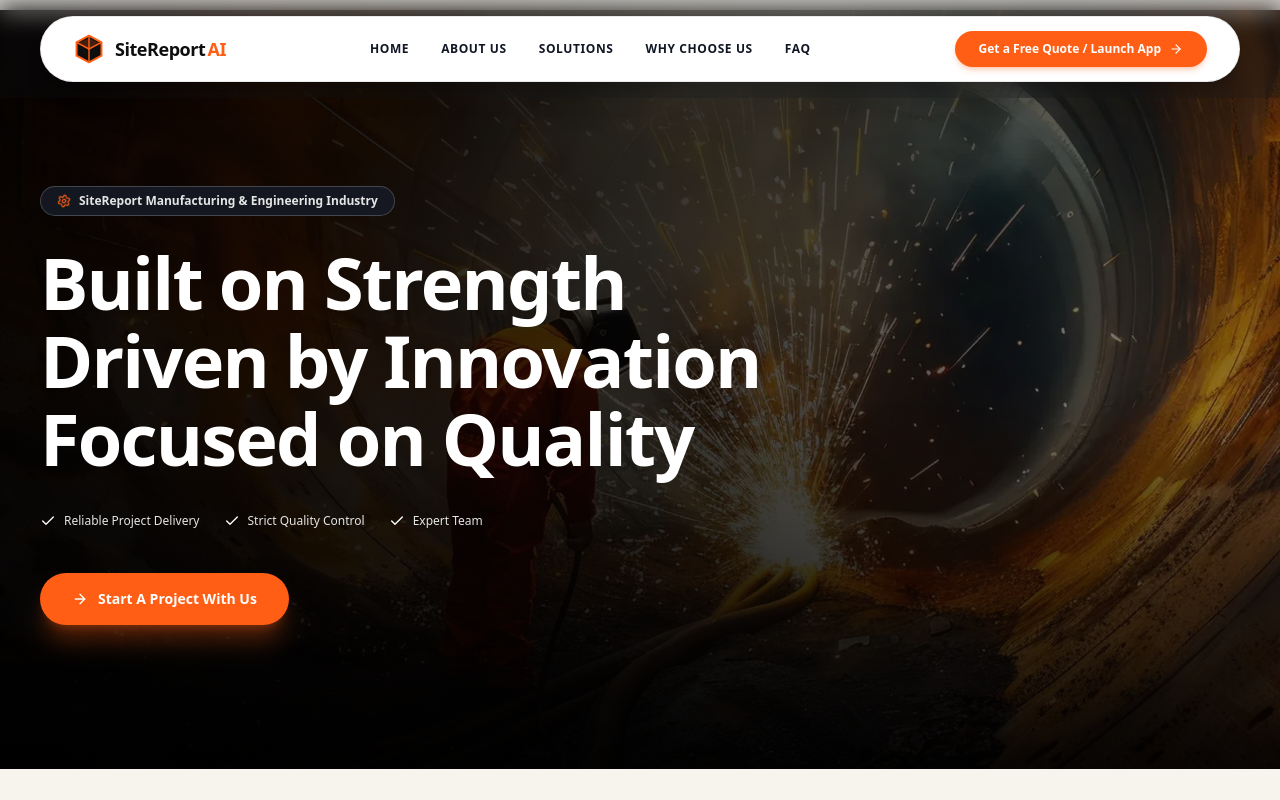
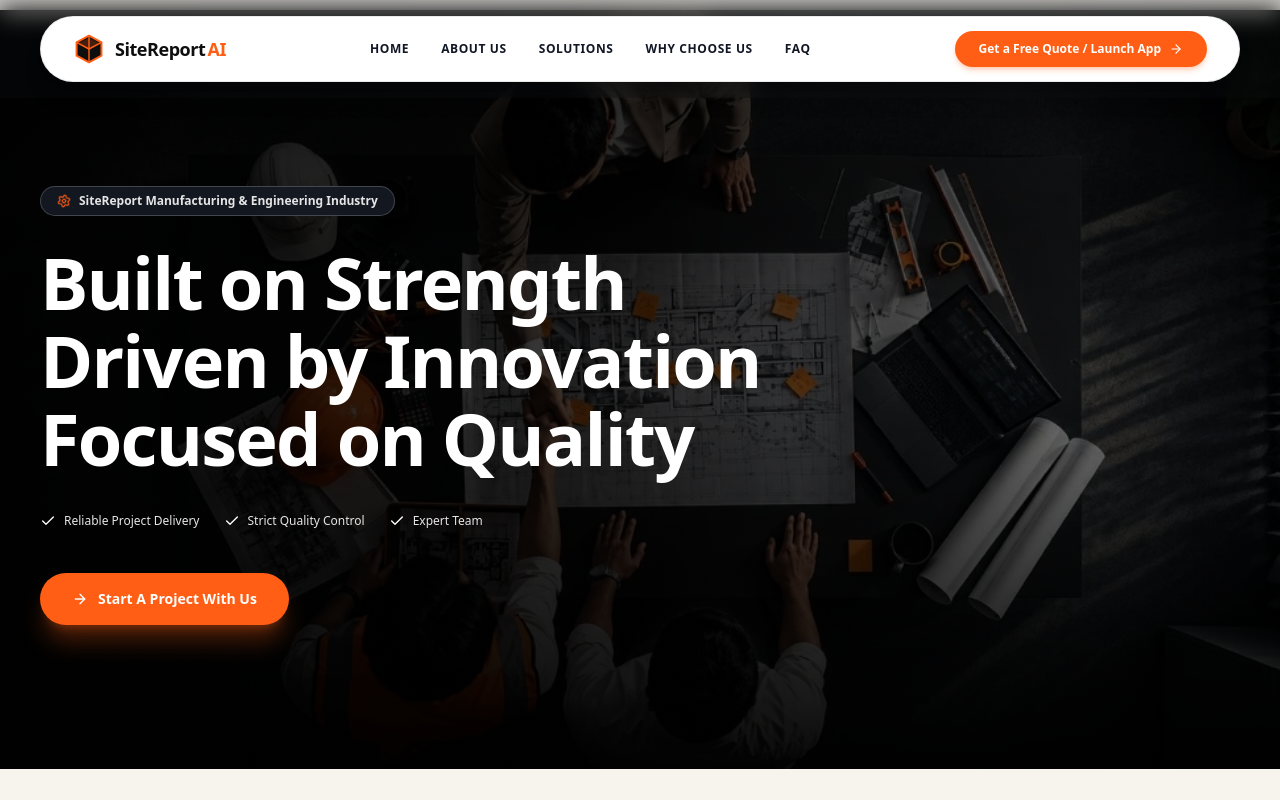
Before and after one commit to SarthakChordia11/site-report, an Astro site in the folder frontend/: page / in a window 1280 px wide. Shown: the top 800 px of the page. Built offline with nearby package versions, Linux system fonts and the light colour scheme; Astro itself is replaced by a stand-in of ours.

Commit message:
feat(landing): replace hero background with blueprint planning collaboration image

```diff
--- a/frontend/src/components/landing/LandingPage.tsx
+++ b/frontend/src/components/landing/LandingPage.tsx
@@ -208,21 +208,21 @@ export const LandingPage: React.FC<LandingPageProps> = ({
       </div>
 
       {/* ============================================================================== */}
-      {/* 2. FULL-BLEED DRAMATIC WELDER HERO SECTION                                     */}
+      {/* 2. FULL-BLEED ARCHITECTURAL & ENGINEERING PLANNING HERO SECTION                */}
       {/* ============================================================================== */}
       <section id="hero" className="relative -mt-[88px] pt-36 pb-24 lg:pt-44 lg:pb-36 min-h-[700px] flex items-center overflow-hidden">
 
-        {/* Full-Bleed Dramatic Welder Image Background */}
+        {/* Full-Bleed Engineering Planning Background Image */}
         <div className="absolute inset-0 z-0">
           <img
-            src="/steelora/hero.webp"
-            onError={(e) => { e.currentTarget.src = '/steelora/hero-video.webp'; }}
-            alt="Welder in protective gear welding inside giant metal tunnel with sparks flying"
+            src="/steelora/hero-planning.webp"
+            onError={(e) => { e.currentTarget.src = '/steelora/hero-planning.jpg'; }}
+            alt="Construction engineers and architects collaborating over architectural drawings and site blueprints"
             className="w-full h-full object-cover object-center"
           />
-          {/* Dark Overlay matching Steelora theme */}
-          <div className="absolute inset-0 bg-gradient-to-r from-black/90 via-black/75 to-black/40" />
-          <div className="absolute inset-0 bg-gradient-to-t from-black/80 via-transparent to-black/30" />
+          {/* Dark Overlay matching Steelora theme for high text readability */}
+          <div className="absolute inset-0 bg-gradient-to-r from-black/90 via-black/75 to-black/45" />
+          <div className="absolute inset-0 bg-gradient-to-t from-black/85 via-transparent to-black/40" />
         </div>
 
         <div className="max-w-7xl mx-auto px-4 sm:px-6 lg:px-10 relative z-10 w-full">
```
Also changed, not shown: frontend/public/steelora/hero-planning.jpg (added), frontend/public/steelora/hero-planning.webp (added).
